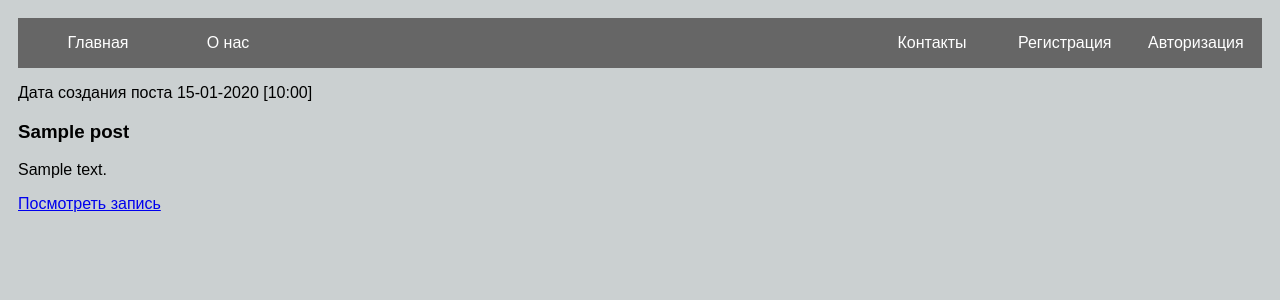
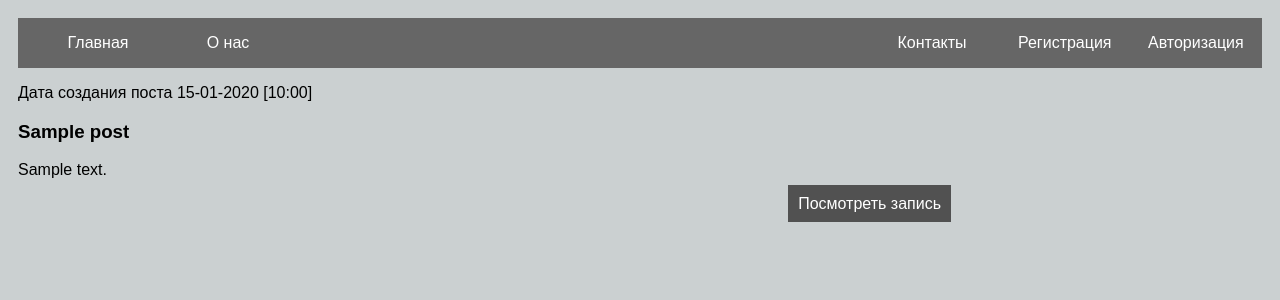
Before and after one commit to smile-rus1/Blog_User, a Django app: template blogs_users/blog/templates/index.html in a window 1280 px wide. Shown: the top 300 px of the page. Run offline with Django 4.2, Linux system fonts and the light colour scheme; tables that the repository leaves empty hold one stand-in row (values such as "Sample post"); the template is opened without the code that fills it: values that come from a table or form of the project are taken from there, most other values are stand-ins (such as "Sample title", 1, 10 or a date in 2020).

Commit message:
добавлены новые стили #message p.-link-read-post

```diff
--- a/blogs_users/blog/static/blog/css/style.css
+++ b/blogs_users/blog/static/blog/css/style.css
@@ -129,3 +129,19 @@ ul.right-nav li a {
     color: 1184f7f5;
     display: block;
 }
+
+#message {
+    align: center;
+    background: 30a813f5;
+    display: block;
+}
+p.link-read-post {
+	text-align: right;
+}
+p.link-read-post a {
+	padding: 10px;
+	min-width: 100px;
+	background: #4d4d4df5;
+	color: #fff;
+	text-decoration: none;
+}
```
